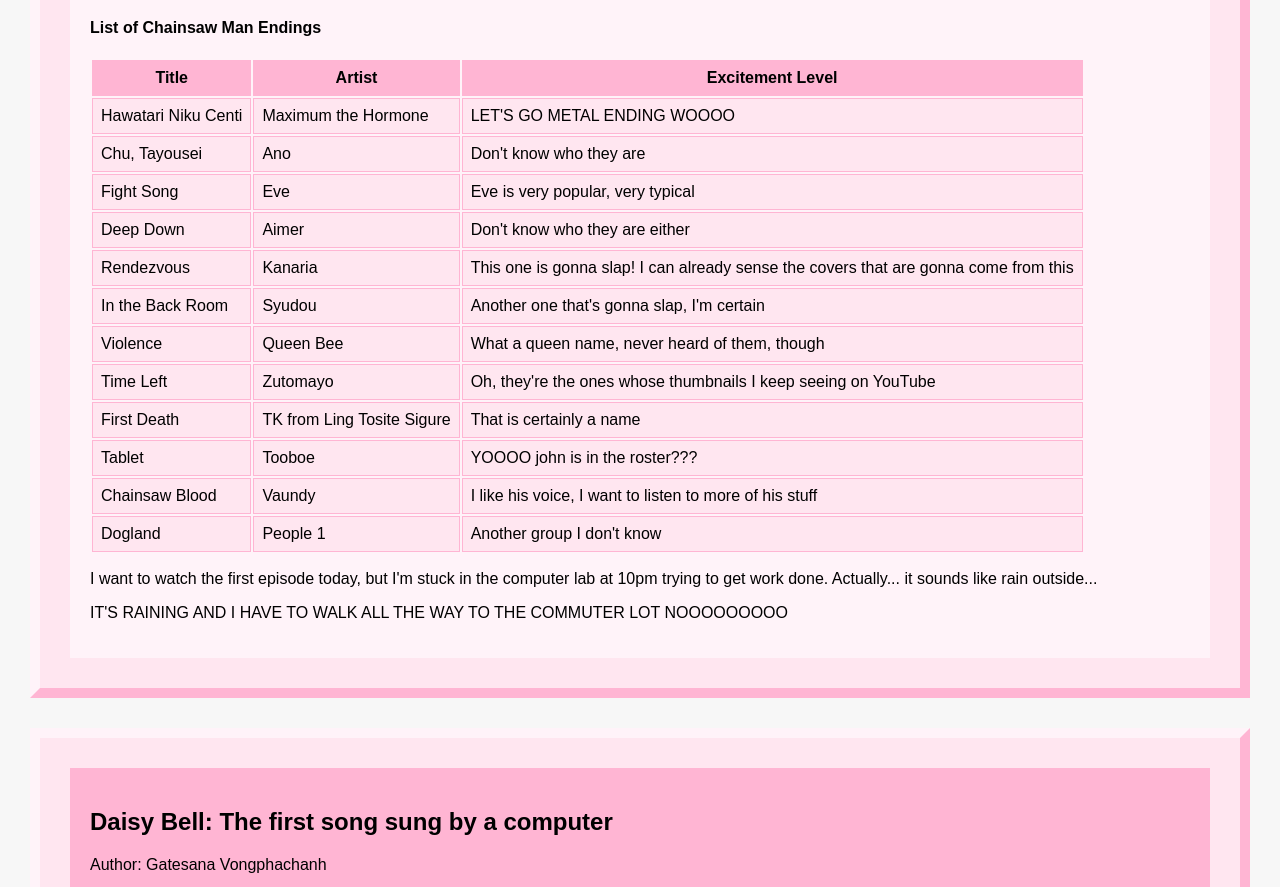
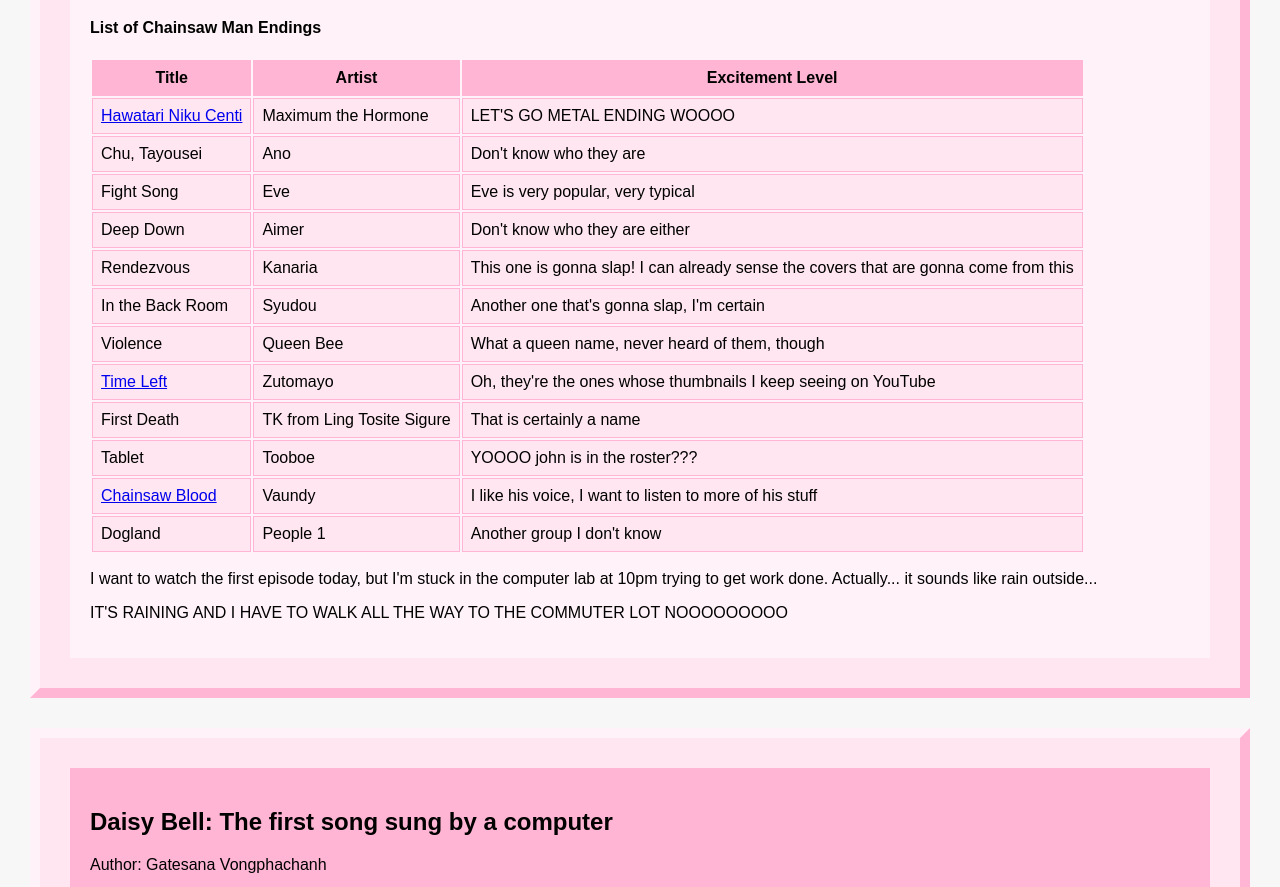
Before and after one commit to vongpha3/mi349_blog, a plain HTML site: page index.html in a window 1280 px wide. Shown: the part 1003-1890 px from the top of the page. Drawn offline with Linux system fonts and the light colour scheme.

Commit message:
Added some personal stuff

```diff
--- a/index.html
+++ b/index.html
@@ -5,7 +5,7 @@
     <meta http-equiv="X-UA-Compatible" content="IE=edge">
     <meta name="author" content="Gatesana Vongphachanh">
     <meta name="description" content="The page containing blog posts">
-    <meta name="revised" content="10/27/2022">
+    <meta name="revised" content="10/28/2022">
     <meta name="viewport" content="width=device-width, initial-scale=1.0">
     <link rel="stylesheet" href="css/style.css">
     <title>Index</title>
@@ -59,7 +59,7 @@
                             <th>Excitement Level</th>
                         </tr>
                         <tr>
-                            <td>Hawatari Niku Centi</td>
+                            <td><a href="https://www.youtube.com/watch?v=HEwAiwttN10">Hawatari Niku Centi</a></td>
                             <td>Maximum the Hormone</td>
                             <td>LET'S GO METAL ENDING WOOOO</td>
                         </tr>
@@ -94,7 +94,7 @@
                             <td>What a queen name, never heard of them, though</td>
                         </tr>
                         <tr>
-                            <td>Time Left</td>
+                            <td><a href="https://www.youtube.com/watch?v=Hw1fy7VF_w8">Time Left</a></td>
                             <td>Zutomayo</td>
                             <td>Oh, they're the ones whose thumbnails I keep seeing on YouTube</td>
                         </tr>
@@ -109,7 +109,7 @@
                             <td>YOOOO john is in the roster???</td>
                         </tr>
                         <tr>
-                            <td>Chainsaw Blood</td>
+                            <td><a href="https://www.youtube.com/watch?v=xIeYK9w03i4">Chainsaw Blood</a></td>
                             <td>Vaundy</td>
                             <td>I like his voice, I want to listen to more of his stuff</td>
                         </tr>
```
Also changed, not shown: about.html (+1 -1 lines), contact.html (+1 -1 lines).
